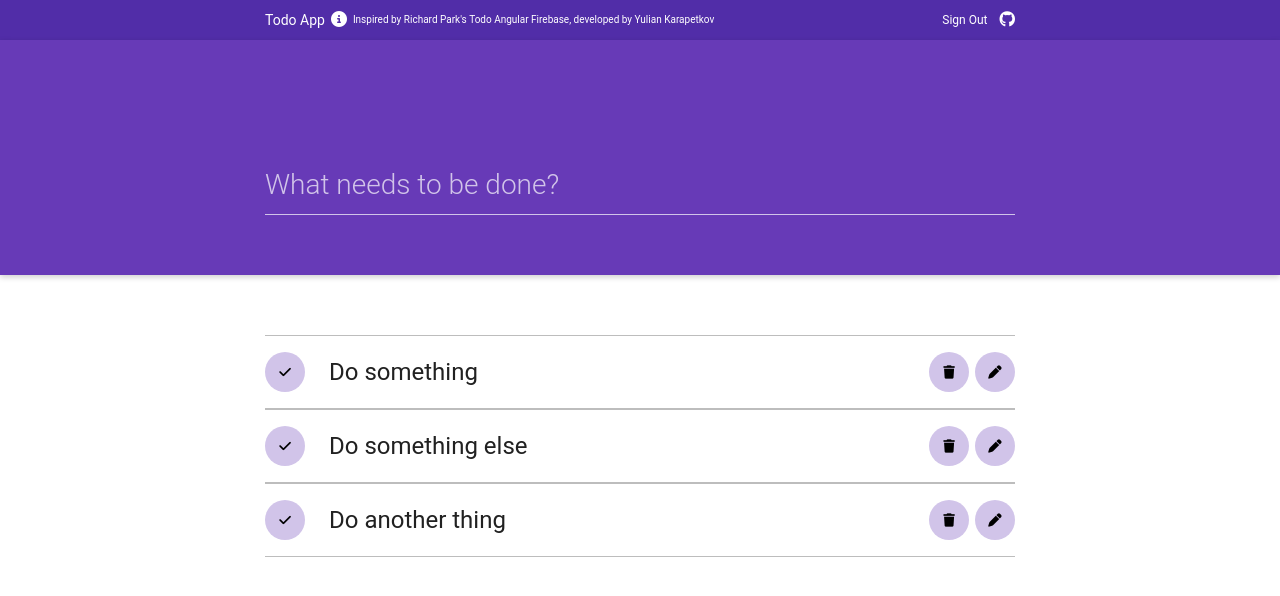
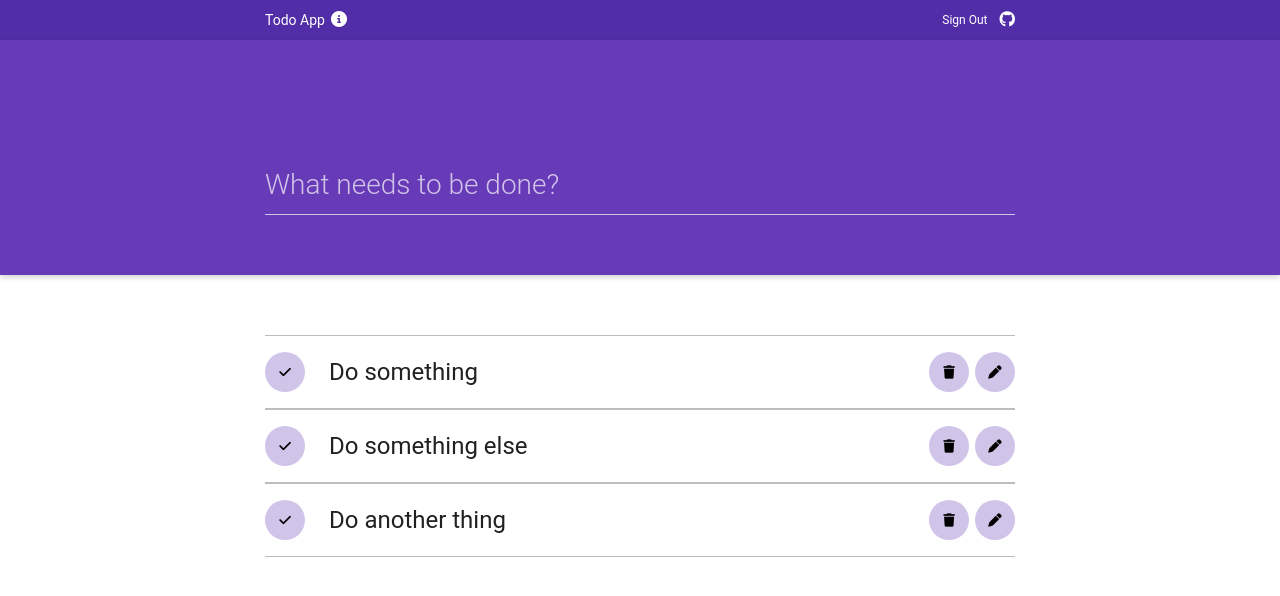
Before and after one commit to yuliankarapetkov/todo-react, a React (Create React App) app: page /tasks in a window 1280 px wide. Shown: the top 596 px of the page. Built offline with nearby package versions, Linux system fonts and the light colour scheme.

Commit message:
feat: add info button toggling

```diff
--- a/src/app/components/Header.tsx
+++ b/src/app/components/Header.tsx
@@ -1,3 +1,4 @@
+import { useState } from 'react';
 import styles from './Header.module.css';
 
 const parkGitHubUrl = 'https://github.com/r-park';
@@ -6,6 +7,14 @@ const authorGitHubUrl = 'https://github.com/yuliankarapetkov'
 const demoCodeUrl = 'https://github.com/yuliankarapetkov/todo-app';
 
 function Header() {
+    const [infoVisible, setInfoVisible] = useState(false);
+
+    const onClick = (e: any) => {
+        e.preventDefault();
+
+        setInfoVisible(oldValue => !oldValue);
+    };
+
     return (
         <div className={styles.header}>
             <div className={[styles.content, 'container'].join(' ')}>
@@ -15,16 +24,18 @@ function Header() {
                     </div>
 
                     <div className={styles.info}>
-                        <a className={styles['info-button']}>
+                        <a className={styles['info-button']} onClick={onClick} href="/">
                             <i className="fas fa-info-circle"></i>
                         </a>
 
+                        {infoVisible &&
                             <div className={styles['info-content']}>
                                 Inspired by&nbsp;
                                 <a href={parkGitHubUrl} target="_blank" rel="noreferrer">Richard Park</a>'s&nbsp;
                                 <a href={parkDemoUrl} target="_blank" rel="noreferrer">Todo Angular Firebase</a>,
                                 developed by <a href={authorGitHubUrl} target="_blank" rel="noreferrer">Yulian Karapetkov</a>
                             </div>
+                        }
                     </div>
                 </div>
 
```
Lines whose indentation alone changed are shown as unchanged.
